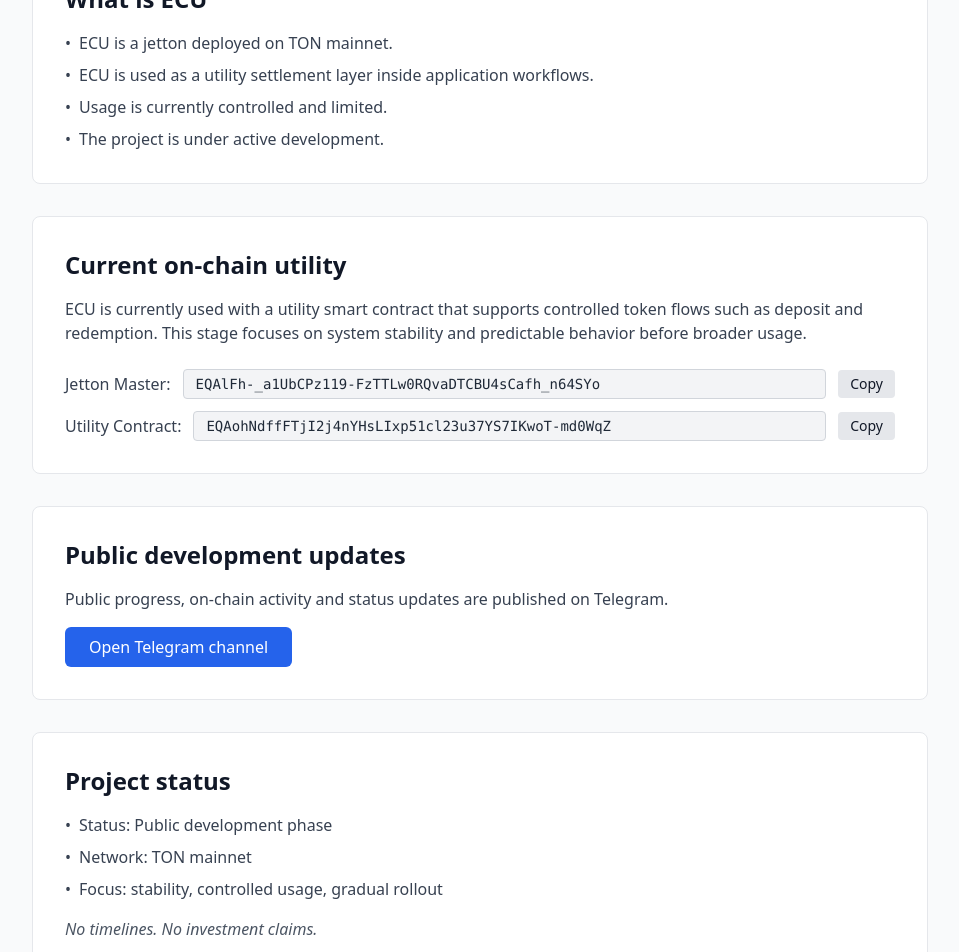
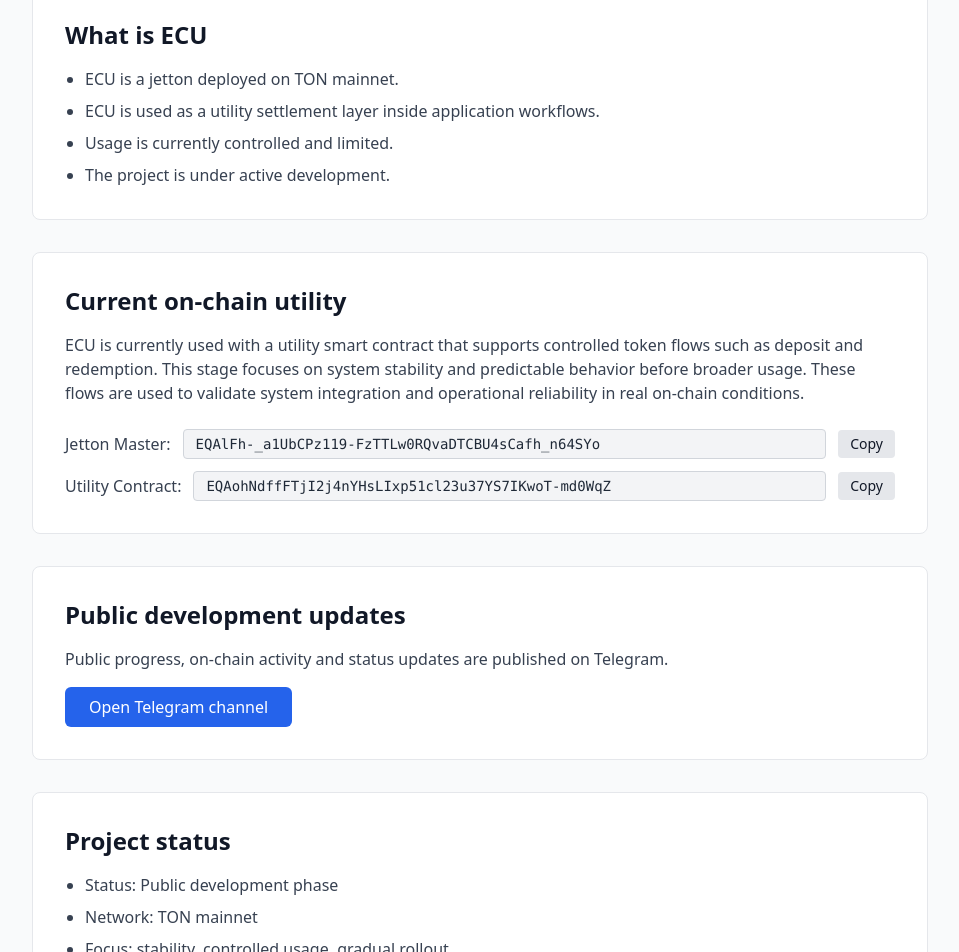
Before and after one commit to jl5047537/ecu-token-info, a Next.js app: page / in a window 1280 px wide. Shown: the part 420-1372 px from the top of the page, without its empty margins (160-1119 px from the left). Built offline with nearby package versions, Linux system fonts and the light colour scheme.

Commit message:
Add navigation hint, validation context, and fix bullet styling

```diff
--- a/app/page.tsx
+++ b/app/page.tsx
@@ -36,6 +36,9 @@
             <p className="text-gray-600">
               The project is in an early operational phase with public development updates.
             </p>
+            <p className="text-gray-600">
+              Official references and on-chain links are provided below.
+            </p>
           </div>
           <div className="flex flex-wrap gap-3">
             <a
@@ -70,23 +73,11 @@
           <h2 className="text-2xl font-semibold text-gray-900 mb-4">
             What is ECU
           </h2>
-          <ul className="space-y-2 text-gray-700">
-            <li className="flex items-start">
-              <span className="mr-2">•</span>
-              <span>ECU is a jetton deployed on TON mainnet.</span>
-            </li>
-            <li className="flex items-start">
-              <span className="mr-2">•</span>
-              <span>ECU is used as a utility settlement layer inside application workflows.</span>
-            </li>
-            <li className="flex items-start">
-              <span className="mr-2">•</span>
-              <span>Usage is currently controlled and limited.</span>
-            </li>
-            <li className="flex items-start">
-              <span className="mr-2">•</span>
-              <span>The project is under active development.</span>
-            </li>
+          <ul className="list-disc pl-5 space-y-2 text-gray-700">
+            <li>ECU is a jetton deployed on TON mainnet.</li>
+            <li>ECU is used as a utility settlement layer inside application workflows.</li>
+            <li>Usage is currently controlled and limited.</li>
+            <li>The project is under active development.</li>
           </ul>
         </section>
 
@@ -96,7 +87,7 @@
             Current on-chain utility
           </h2>
           <p className="text-gray-700 mb-6">
-            ECU is currently used with a utility smart contract that supports controlled token flows such as deposit and redemption. This stage focuses on system stability and predictable behavior before broader usage.
+            ECU is currently used with a utility smart contract that supports controlled token flows such as deposit and redemption. This stage focuses on system stability and predictable behavior before broader usage. These flows are used to validate system integration and operational reliability in real on-chain conditions.
           </p>
           <div className="space-y-3">
             <div className="flex items-center gap-3">
@@ -149,19 +140,10 @@
           <h2 className="text-2xl font-semibold text-gray-900 mb-4">
             Project status
           </h2>
-          <ul className="space-y-2 text-gray-700 mb-4">
-            <li className="flex items-start">
-              <span className="mr-2">•</span>
-              <span>Status: Public development phase</span>
-            </li>
-            <li className="flex items-start">
-              <span className="mr-2">•</span>
-              <span>Network: TON mainnet</span>
-            </li>
-            <li className="flex items-start">
-              <span className="mr-2">•</span>
-              <span>Focus: stability, controlled usage, gradual rollout</span>
-            </li>
+          <ul className="list-disc pl-5 space-y-2 text-gray-700 mb-4">
+            <li>Status: Public development phase</li>
+            <li>Network: TON mainnet</li>
+            <li>Focus: stability, controlled usage, gradual rollout</li>
           </ul>
           <p className="text-gray-600 italic mt-4">
             No timelines. No investment claims.
```
